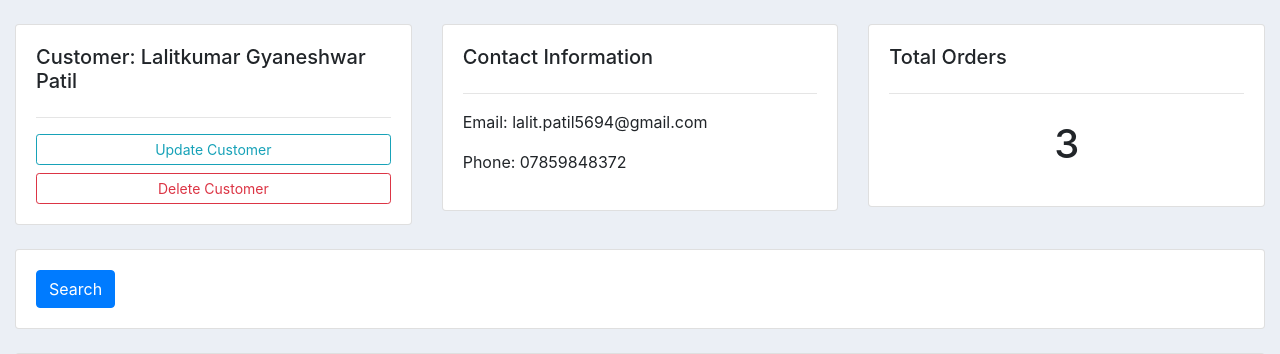
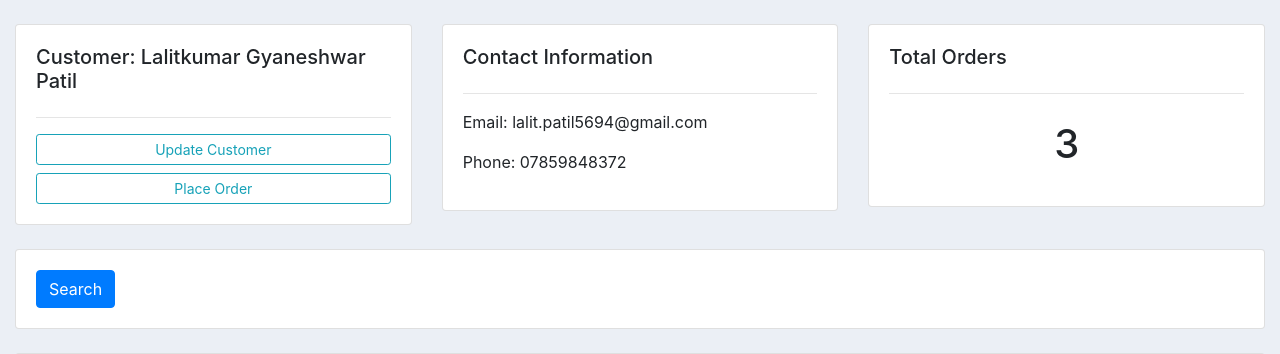
Before and after one commit to lalitpatil56/Django-Customer-Registration-Management-System, a Django app: page /customer/1 in a window 1280 px wide. Shown: the part 72-426 px from the top of the page. Run offline with Django 3.2, Linux system fonts and the light colour scheme; data comes from the database, SQL or seed files in the repository; both versions use the stored data as it was after the commit; some libraries are stand-ins or nearby versions.

Commit message:
add CRUD operations

```diff
--- a/accounts/templates/accounts/customer.html
+++ b/accounts/templates/accounts/customer.html
@@ -10,8 +10,10 @@
       <a class="btn btn-outline-info btn-sm btn-block" href=""
         >Update Customer</a
       >
-      <a class="btn btn-outline-danger btn-sm btn-block" href=""
-        >Delete Customer</a
+      <a
+        class="btn btn-outline-info btn-sm btn-block"
+        href="{% url 'create-order' customer.id%}"
+        >Place Order</a
       >
     </div>
   </div>
@@ -64,8 +66,20 @@
           <td>{{order.product.category}}</td>
           <td>{{order.date_created}}</td>
           <td>{{order.status}}</td>
-          <td><a class="btn btn-sm btn-info" href="">Update</a></td>
-          <td><a class="btn btn-sm btn-danger" href="">Remove</a></td>
+          <td>
+            <a
+              class="btn btn-sm btn-info"
+              href="{% url 'update-order' order.id%}"
+              >Update</a
+            >
+          </td>
+          <td>
+            <a
+              class="btn btn-sm btn-danger"
+              href="{% url 'delete-order' order.id%}"
+              >Remove</a
+            >
+          </td>
         </tr>
         {% endfor%}
       </table>
--- a/accounts/urls.py
+++ b/accounts/urls.py
@@ -3,7 +3,10 @@ from . import views
 
 
 urlpatterns = [
-    path('', views.home, name=""),
+    path('', views.home, name="home"),
     path('products/', views.products, name="products"),
     path('customer/<str:pk>', views.customer, name="customer"),
+    path('create-order/<str:pk>', views.createOrder, name="create-order"),
+    path('update-order/<str:pk>', views.updateOrder, name="update-order"),
+    path('delete-order/<str:pk>', views.deleteOrder, name="delete-order"),
 ]
--- a/accounts/views.py
+++ b/accounts/views.py
@@ -1,7 +1,11 @@
 
-from django.shortcuts import render
+from django.db.models import fields
+from django.forms.models import inlineformset_factory
+from django.shortcuts import render, redirect
 from django.http import HttpResponse
 from .models import *
+from .forms import OrderForm
+from django.forms import inlineformset_factory
 
 # Create your views here.
 
@@ -36,3 +40,42 @@ def customer(request, pk):
     params = {'customer': customer,
               'order_count': order_count, 'orders': orders}
     return render(request, 'accounts/customer.html', params)
+
+
+def createOrder(request, pk):
+    OrderFormSet = inlineformset_factory(
+        Customer, Order, fields=('product', 'status'), extra=5)
+    customer = Customer.objects.get(id=pk)
+    formset = OrderFormSet(queryset=Order.objects.none(), instance=customer)
+    if request.method == "POST":
+        formset = OrderFormSet(request.POST, instance=customer)
+        if formset.is_valid():
+            formset.save()
+            return redirect('/')
+
+    params = {'formset': formset}
+    return render(request, 'accounts/order_form.html', params)
+
+
+def updateOrder(request, pk):
+    form = OrderForm(instance=Order.objects.get(id=pk))
+
+    if request.method == "POST":
+        form = OrderForm(request.POST, instance=Order.objects.get(id=pk))
+        if form.is_valid():
+            form.save()
+            return redirect('/')
+
+    params = {'form': form}
+    return render(request, 'accounts/order_form.html', params)
+
+
+def deleteOrder(request, pk):
+    order = Order.objects.get(id=pk)
+
+    if request.method == "POST":
+        order.delete()
+        return redirect('/')
+
+    params = {'order': order}
+    return render(request, 'accounts/delete.html', params)
--- a/crm/settings.py
+++ b/crm/settings.py
@@ -38,6 +38,7 @@ INSTALLED_APPS = [
     'django.contrib.sessions',
     'django.contrib.messages',
     'django.contrib.staticfiles',
+    'django_filters',
     'accounts'
 ]
 
```
Also changed, not shown: accounts/forms.py (added, +9 -0 lines), accounts/templates/accounts/dashboard.html (+14 -3 lines), accounts/templates/accounts/delete.html (added, +15 -0 lines), accounts/templates/accounts/order_form.html (added, +18 -0 lines), db.sqlite3.
